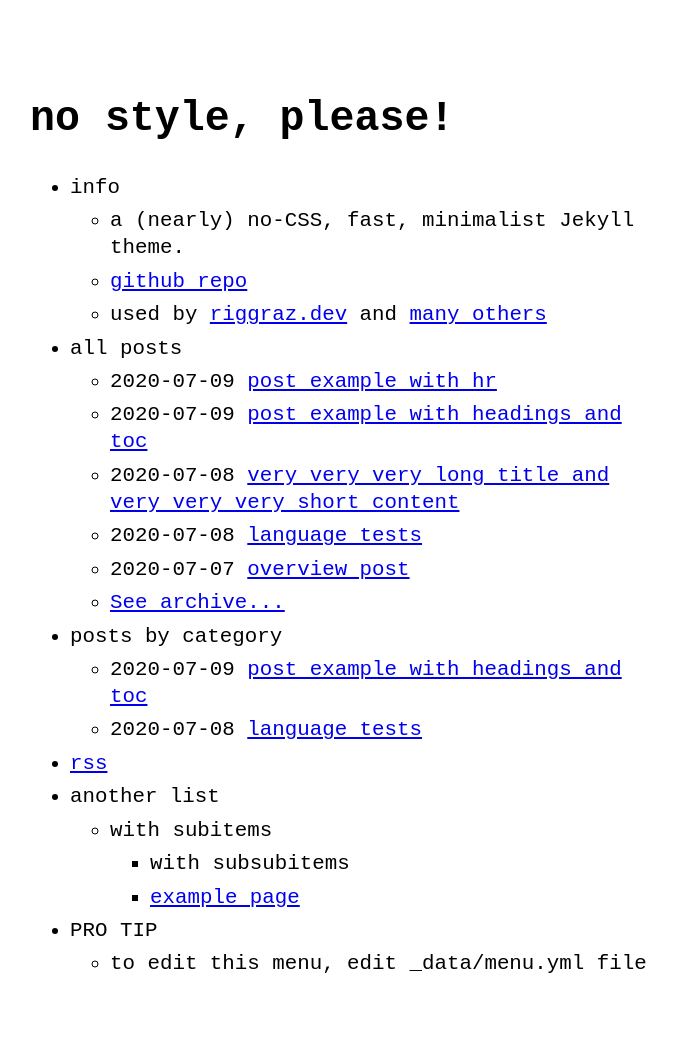
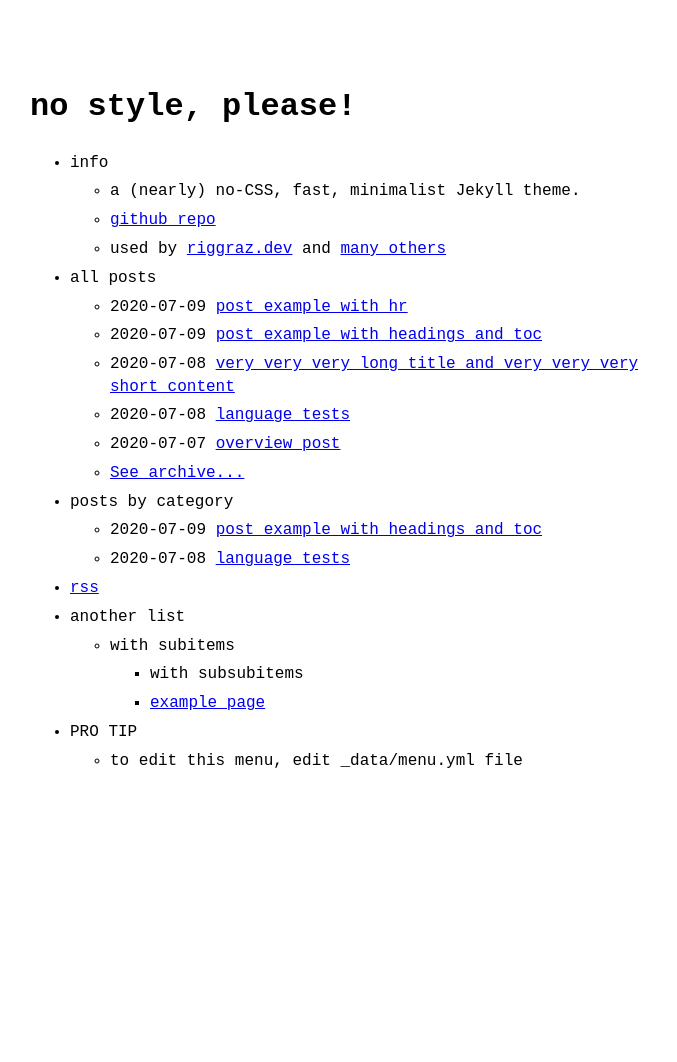
Before and after one commit to riggraz/no-style-please, a Jekyll site: the page built from index.md, in a window 1280 px wide. Shown: the whole page, without its empty margins (290-967 px from the left). Built offline with Jekyll 4.4.1, drawn with Linux system fonts in a browser that asks for light colours; after the commit the page ends 900 px from its top, so only the background shows below that.

Commit message:
Improve typography
* Font size is now expressed with an absolute unit (px) instead of a relative one (rem)

* Line height has been increased

```diff
--- a/_sass/no-style-please.scss
+++ b/_sass/no-style-please.scss
@@ -26,8 +26,8 @@ html { height: 100%; }
 body {
   color: black;
   font-family: monospace;
-  font-size: 1.3rem;
-  line-height: 1.3;
+  font-size: 16px;
+  line-height: 1.4;
   margin: 0;
   min-height: 100%;
 }
```
